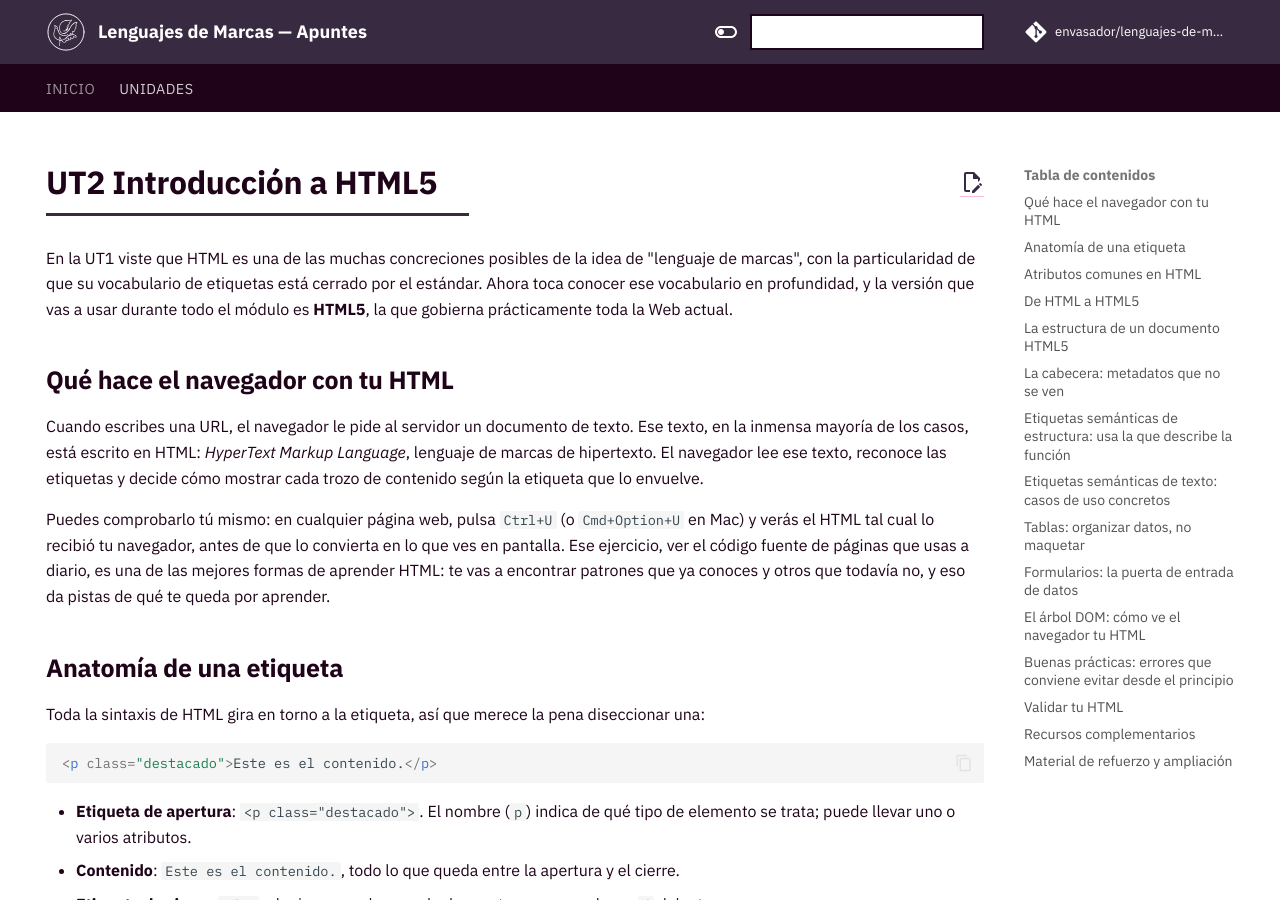
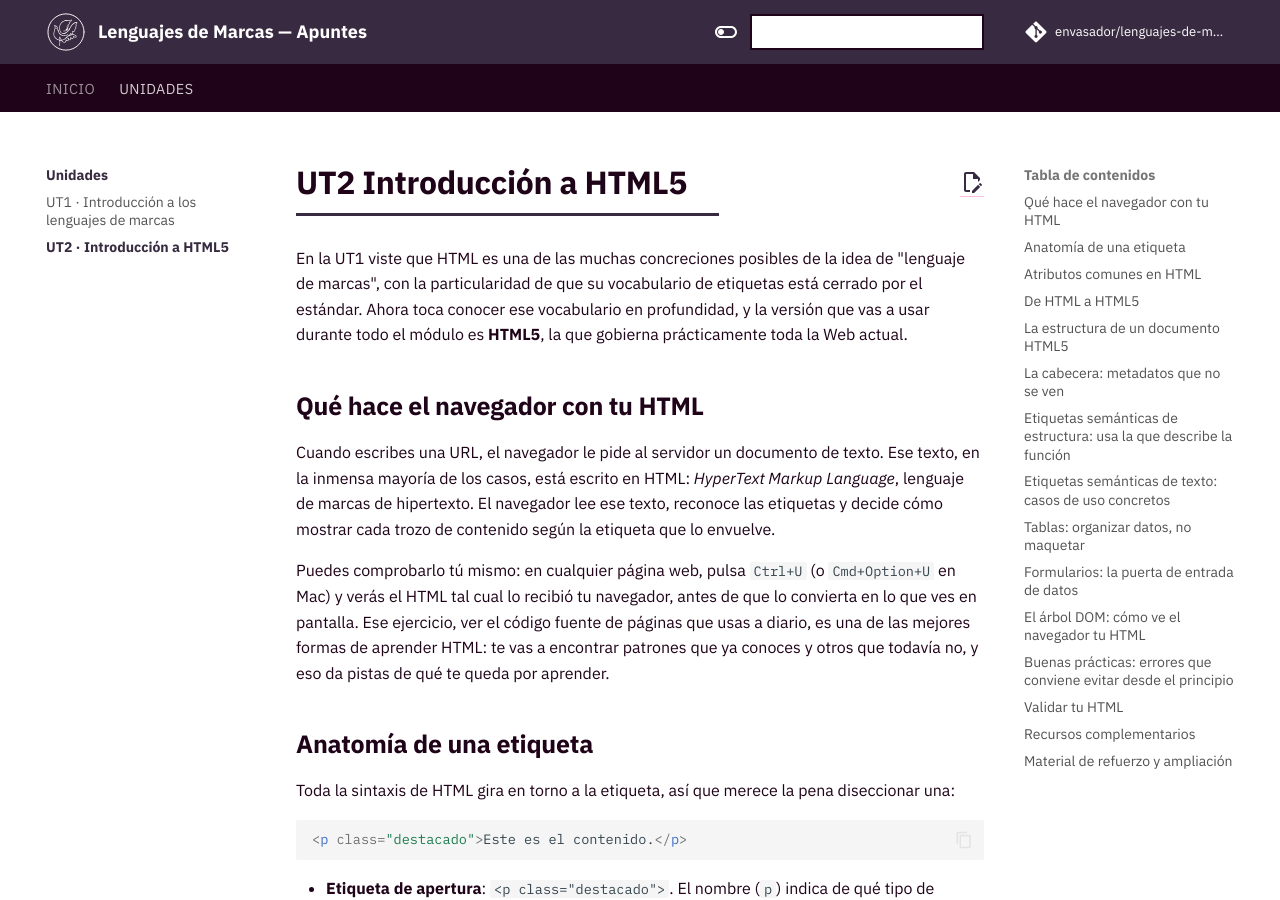
Before and after one commit to envasador/lenguajes-de-marcas, an MkDocs documentation site: the page built from docs/apuntes/html5.md, in a window 1280 px wide and 900 px high. Built offline with MkDocs 1.6.1 and Material for MkDocs 9.7.7, drawn with Linux system fonts in a browser that asks for light colours; comment, search, counter and statistics services are not loaded.

Commit message:
Curso 2026 | 2027 - Actualización de apuntes y diseño

```diff
--- a/mkdocs.yml
+++ b/mkdocs.yml
@@ -62,8 +62,8 @@
 nav:
   - Inicio: index.md
   - Unidades:
-      - Introducción a los lenguajes de marcas: apuntes/introduccion-lenguajes-marcas.md
-      - HTML5: apuntes/html5.md
+      - UT1 · Introducción a los lenguajes de marcas: apuntes/introduccion-lenguajes-marcas.md
+      - UT2 · Introducción a HTML5: apuntes/html5.md
 
 extra:
   social:
```
Also changed, not shown: docs/apuntes/html5.md (+0 -5 lines), docs/apuntes/introduccion-lenguajes-marcas.md (+0 -5 lines).
